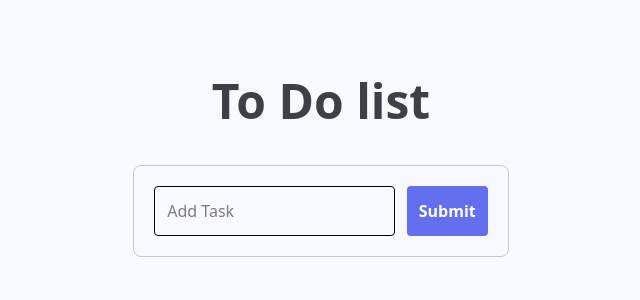
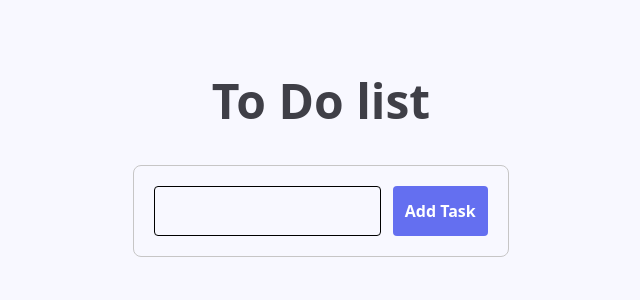
Before and after one commit to Akash2Patil/todolist, a React (Vite) app: page / in a window 1280 px wide. Shown: the top 300 px of the page, without its empty margins (319-959 px from the left). Built offline with nearby package versions, Linux system fonts and the light colour scheme.

Commit message:
checkbox logic is added

```diff
--- a/src/component/Addtask.jsx
+++ b/src/component/Addtask.jsx
@@ -8,8 +8,20 @@ const Addtask = () => {
     const handelSubmit = (e) => {
         e.preventDefault();
         const value = taskin.current.value;
-        value ? settask([...task, value]) : alert("Please enter the task"); // this avoid the blank task
-        taskin.current.value = "";
+        if(value){
+            const newtask = {
+                id:Date.now(),
+                text:value,
+                completed:false,
+            };
+            settask([...task,newtask])
+            taskin.current.value = "";
+            console.log(newtask);
+
+        }
+        else{
+            alert("please add the task")
+        }
     }
     console.log(task);
 
@@ -17,11 +29,11 @@ const Addtask = () => {
         <>
             <div className='border border-[#c7c6c6] rounded-lg w-1/3 p-5'>
                 <form action="" onSubmit={handelSubmit} className='flex gap-3 justify-center'>
-                    <input className='border p-3 w-full rounded-sm' ref={taskin} type="text" placeholder='Add Task' />
-                    <input className='bg-[#646ff0] text-white font-semibold p-3 rounded-sm cursor-pointer' type="submit" />
+                    <input className='border p-3 w-full rounded-sm' ref={taskin} type="text" />
+                    <input className='bg-[#646ff0] text-white font-semibold p-3 rounded-sm cursor-pointer' type="submit" value="Add Task"/>
                 </form>
             </div>
-            <Tasklist tasks={task} />
+            <Tasklist tasks={task} settask={settask}/>
         </>
     )
 }
```
